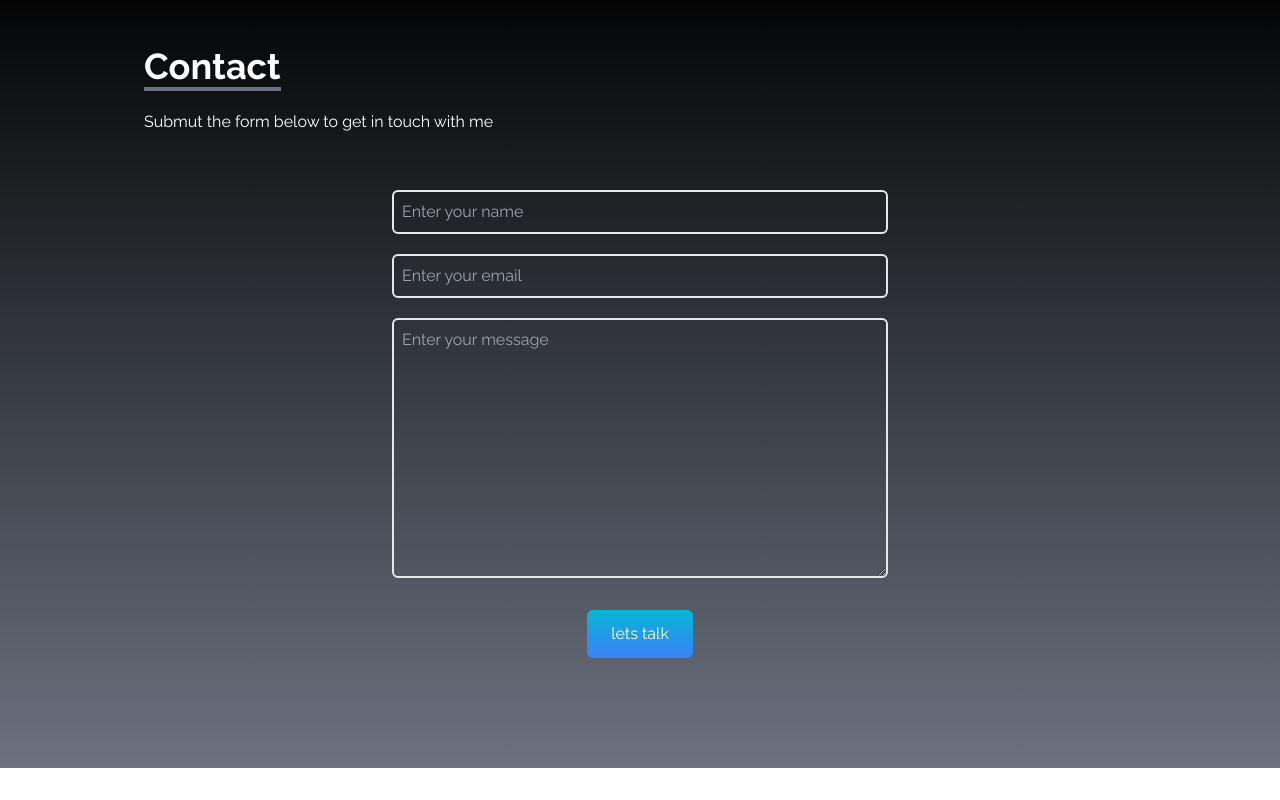
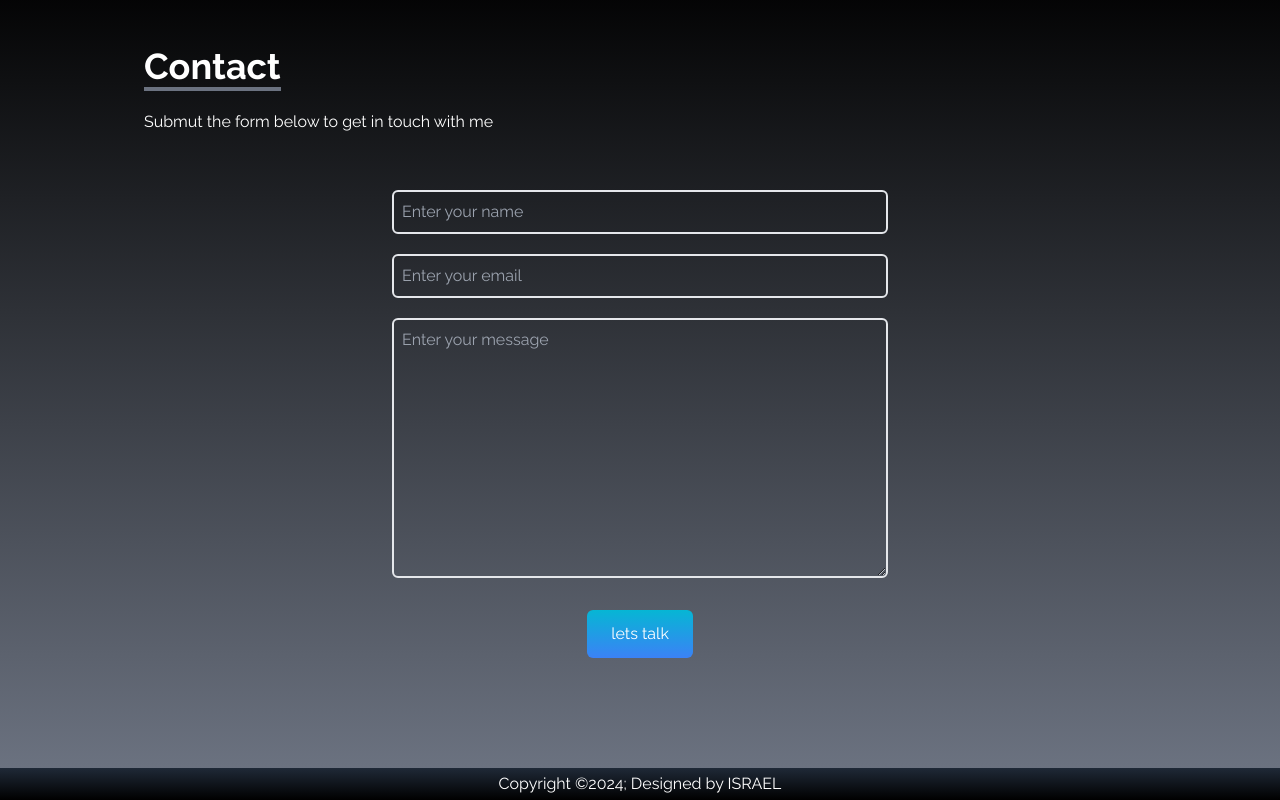
Before and after one commit to Israelite10/portfolio-Codsoft, a React app: page / in a window 1280 px wide. Shown: the part 3232-4032 px from the top of the page. Before the commit the page ends 4000 px from the top, so only its background shows below. Built offline with nearby package versions, Linux system fonts and the light colour scheme; the HTML template or start-up script is replaced by a standard one.

Commit message:
footer done

```diff
--- a/src/App.jsx
+++ b/src/App.jsx
@@ -6,6 +6,7 @@ import SocialLinks from "./components/SocialLinks";
 import Portfolio from "./components/Portfolio";
 import Experience from "./components/Experience";
 import Contact from "./components/Contact";
+import Footer from "./components/Footer";
 
 const App = () => {
   return (
@@ -17,6 +18,7 @@ const App = () => {
       <Experience />
       <Contact />
       <SocialLinks />
+      <Footer />
     </div>
   );
 };
--- /dev/null
+++ b/src/components/Footer.jsx
@@ -0,0 +1,15 @@
+import React from "react";
+
+const Footer = () => {
+  return (
+    <div>
+      <div className="footer bg-gradient-to-b from-gray-800 to-black p-1">
+        <p className="text-white text-center">
+          Copyright ©2024; Designed by ISRAEL
+        </p>
+      </div>
+    </div>
+  );
+};
+
+export default Footer;
--- a/src/components/Portfolio.jsx
+++ b/src/components/Portfolio.jsx
@@ -40,8 +40,8 @@ const portfolios = [
   {
     id: 6,
     src: pic6,
-    demoLink: "https://demo-link1.com",
-    codeLink: "https://code-link1.com",
+    demoLink: "https://timbu-app-hng-stage2.vercel.app/",
+    codeLink: "https://github.com/Israelite10/Timbu-app-Hng-stage2.git",
   },
 ];
 
```
